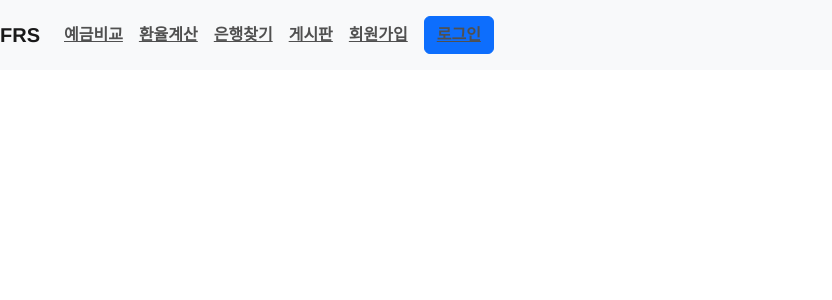
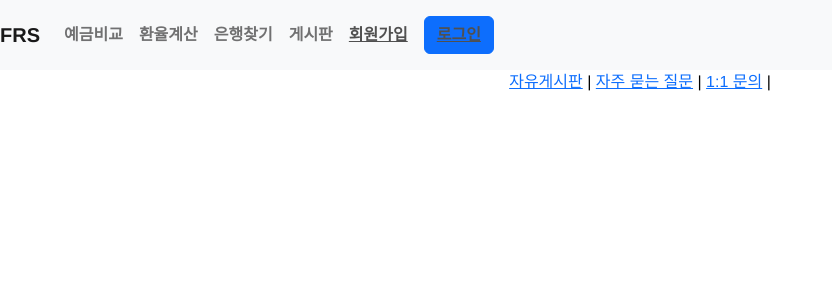
Before and after one commit to edder773/FRS_Project_, a Vue app in the folder Front/frs-front/: page /question in a window 1280 px wide. Shown: the top 300 px of the page, without its empty margins (0-832 px from the left). Built offline with nearby package versions, Linux system fonts and the light colour scheme; the HTML template or start-up script is replaced by a standard one.

Commit message:
게시판

```diff
--- a/Front/frs-front/src/App.vue
+++ b/Front/frs-front/src/App.vue
@@ -5,10 +5,10 @@
       <b-navbar-toggle target="nav-collapse"></b-navbar-toggle>
       <b-collapse id="nav-collapse" is-nav>
         <b-navbar-nav>
-          <b-nav-item><router-link to="/deposit" class="nav-link-custom">예금비교</router-link></b-nav-item>
-          <b-nav-item><router-link to="/exchange" class="nav-link-custom">환율계산</router-link></b-nav-item>
-          <b-nav-item><router-link to="/map" class="nav-link-custom">은행찾기</router-link></b-nav-item>
-          <b-nav-item><router-link to="/article" class="nav-link-custom">게시판</router-link></b-nav-item>
+          <b-nav-item href="/deposit" class="nav-link-custom">예금비교</b-nav-item>
+          <b-nav-item href="/exchange" class="nav-link-custom">환율계산</b-nav-item>
+          <b-nav-item href="/map" class="nav-link-custom">은행찾기</b-nav-item>
+          <b-nav-item href="/article" class="nav-link-custom">게시판</b-nav-item>
         </b-navbar-nav>
         <b-navbar-nav class="ml-auto">
           <b-nav-item v-if="userId"><router-link :to="`/profile/${userId}`" class="nav-link-custom">프로필</router-link></b-nav-item>
--- a/Front/frs-front/src/router/index.js
+++ b/Front/frs-front/src/router/index.js
@@ -11,6 +11,10 @@ import DetailView from '../views/Boards/DetailView.vue'
 import ProfileView from '../views/Account/ProfileView.vue'
 import DepositList from '@/views/Products/DepositList.vue'
 import SavingList from '@/views/Products/SavingList.vue'
+
+import QuestionBoard from '@/views/QuestionBoard.vue'
+import OnetoOne from '@/views/OnetoOne.vue'
+
 Vue.use(VueRouter)
 
 const routes = [
@@ -69,6 +73,16 @@ const routes = [
     name: 'saving',
     component: SavingList
   },
+  {
+    path: '/question',
+    name: 'question',
+    component: QuestionBoard
+  },
+  {
+    path: '/onetoone',
+    name: 'onetoone',
+    component: OnetoOne
+  },
 
 ]
 
--- a/Front/frs-front/src/views/Boards/ArticleView.vue
+++ b/Front/frs-front/src/views/Boards/ArticleView.vue
@@ -1,13 +1,14 @@
 <template>
     <div id="article-page">
-      <a href="/deposit">자유게시판</a> |
-      <a href="/saving">자주 묻는 질문</a> |
-      <a href="/saving">1:1 문의</a> |
+      <router-link to="/article">자유게시판</router-link> |
+      <router-link to="/question">자주 묻는 질문</router-link> |
+      <router-link to="/onetoone">1:1 문의</router-link> |
       <hr>
       <h1>자유게시판</h1>
       <b-button variant="primary"><router-link :to="{ name: 'create' }">글 작성하기</router-link></b-button>
       <ArticleList />
       <hr>
+      <router-view/>
     </div>
   </template>
 
--- /dev/null
+++ b/Front/frs-front/src/views/OnetoOne.vue
@@ -0,0 +1,13 @@
+<template>
+  <div></div>
+</template>
+
+<script>
+export default {
+    name:'OnetoOne',
+}
+</script>
+
+<style>
+
+</style>
--- /dev/null
+++ b/Front/frs-front/src/views/QuestionBoard.vue
@@ -0,0 +1,21 @@
+<template>
+
+  <div>
+    <router-link to="/article">자유게시판</router-link> |
+      <router-link to="/question">자주 묻는 질문</router-link> |
+      <router-link to="/onetoone">1:1 문의</router-link> |
+      <router-view/>
+  </div>
+
+</template>
+
+<script>
+export default {
+    name: 'QuestionBoard',
+
+}
+</script>
+
+<style>
+
+</style>
```
